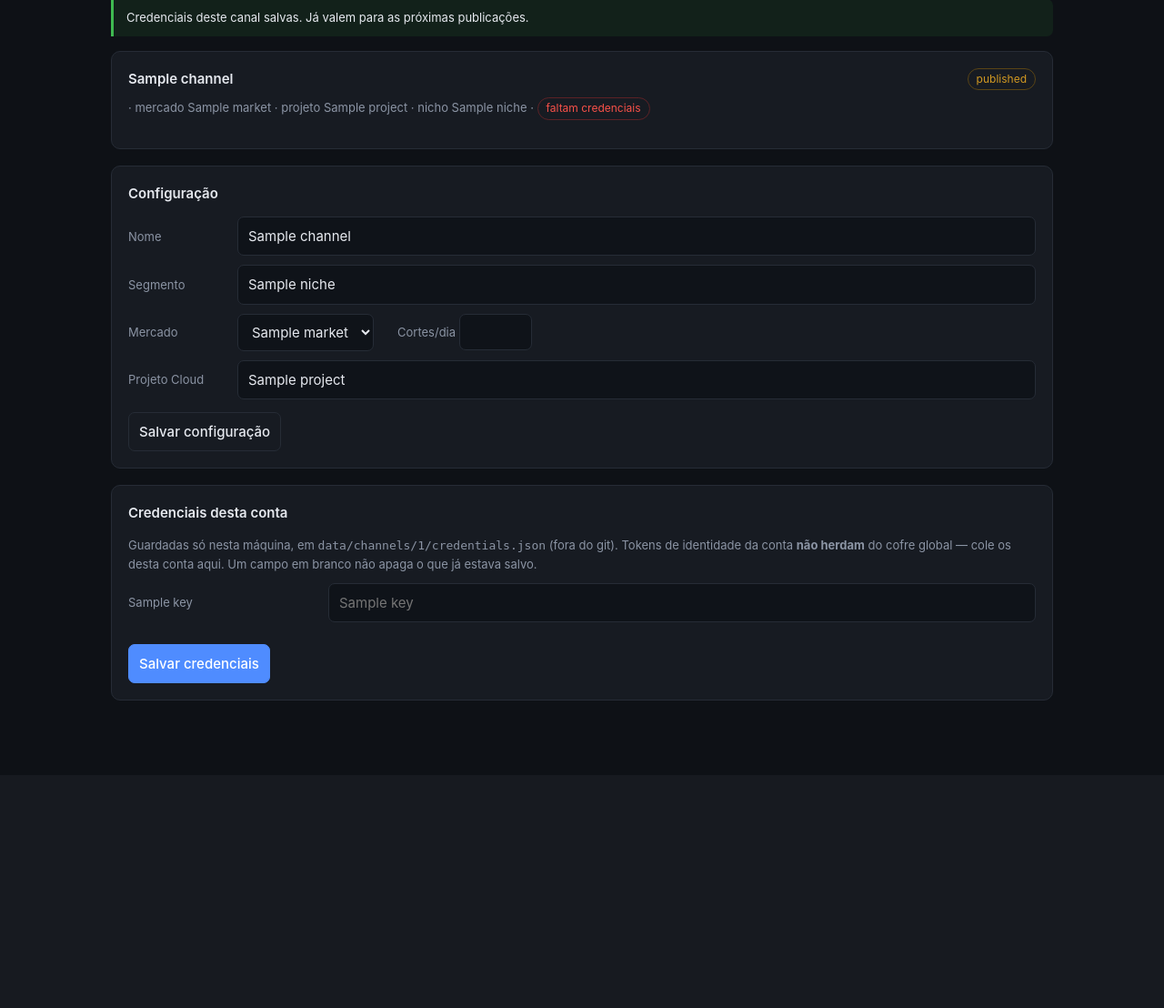
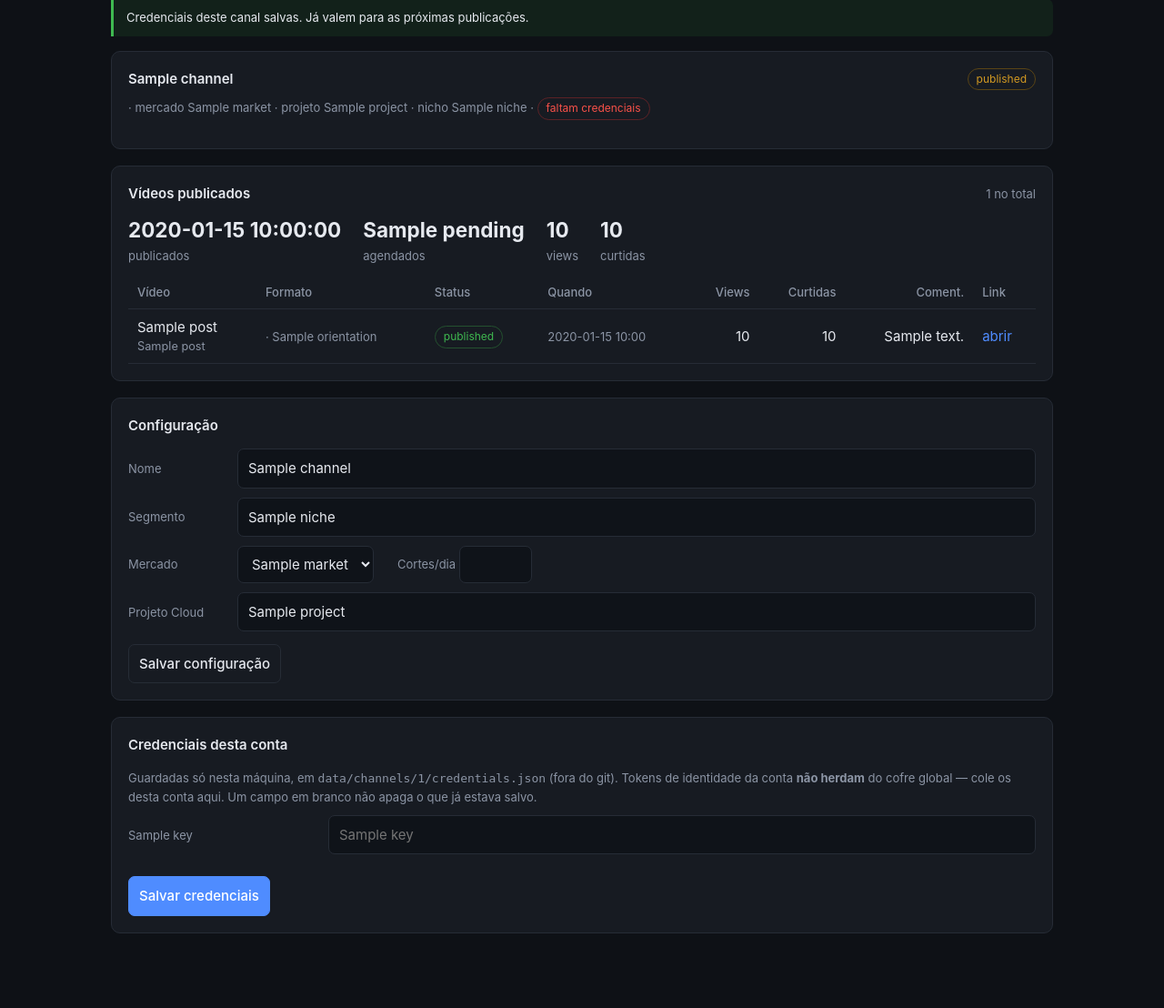
Before and after one commit to BroonTreyer/dubflow, a FastAPI app: template app/web/templates/channel.html in a window 1280 px wide. Shown: the part 126-1234 px from the top of the page at 91% size. Before the commit the page ends 896 px from the top, so only its background shows below. Run offline with FastAPI, Linux system fonts and the light colour scheme; the template is opened without the code that fills it: most values are stand-ins (such as "Sample title", 1, 10 or a date in 2020); parts of the project's set-up code (start-up, migrations or seed data) failed here and were passed over.

Commit message:
painel por canal: videos publicados + metricas por conta
- channel_detail passa posts_by_channel + channel_totals
- nova secao "Videos publicados" no channel.html: KPIs (publicados,
  agendados, views, curtidas) + tabela dos posts (formato, status, data,
  metricas, link)
- db.posts_by_channel(channel_id): posts do canal com corte/episodio e metricas
- fix: piso do Pix em 100 centavos (AbacatePay exige minimo R$1)
- cobertura em test_web (render do painel por canal com posts)

```diff
--- a/app/db.py
+++ b/app/db.py
@@ -737,6 +737,24 @@ def recent_clips(limit: int = 12) -> list[dict[str, Any]]:
     return [dict(r) for r in rows]
 
 
+def posts_by_channel(channel_id: int, limit: int = 200) -> list[dict[str, Any]]:
+    """Publicacoes de UM canal (os videos postados), com dados do corte/episodio e
+    metricas — base do painel por canal. Mais recentes primeiro."""
+    with connect() as conn:
+        rows = conn.execute(
+            "SELECT p.*, c.title AS clip_title, c.yt_title AS clip_yt_title,"
+            " c.thumb_path AS clip_thumb, c.thumb_vertical_path AS clip_thumb_vertical,"
+            " c.episode_id, e.title AS episode_title"
+            " FROM posts p JOIN clips c ON c.id = p.clip_id"
+            " JOIN episodes e ON e.id = c.episode_id"
+            " WHERE p.channel_id = ?"
+            " ORDER BY COALESCE(p.posted_at, p.scheduled_at, p.created_at) DESC, p.id DESC"
+            " LIMIT ?",
+            (channel_id, limit),
+        ).fetchall()
+    return [dict(r) for r in rows]
+
+
 def channel_totals() -> dict[int | None, dict[str, int]]:
     """Por canal (None = cofre global): posts publicados/pendentes e soma de metricas."""
     with connect() as conn:
--- a/app/pix.py
+++ b/app/pix.py
@@ -52,7 +52,9 @@ def _headers() -> dict[str, str]:
 
 
 def _cents(amount_brl: float) -> int:
-    return max(int(round(amount_brl * 100)), 50)  # ambos exigem no minimo 50 centavos
+    # AbacatePay exige no minimo R$ 1,00; PushinPay R$ 0,50. Piso 100 atende os dois
+    # (os precos reais sao bem maiores, entao o piso nunca corta uma venda de verdade).
+    return max(int(round(amount_brl * 100)), 100)
 
 
 # --------------------------------------------------------------------- AbacatePay
--- a/app/web/main.py
+++ b/app/web/main.py
@@ -407,6 +407,9 @@ def channel_detail(request: Request, channel_id: int, salvo: int = 0):
             "ready": module.configured(channel_id) if module else False,
             "csrf": security.csrf_token(request),
             "salvo": bool(salvo),
+            # Painel por canal: videos publicados + totais deste canal.
+            "posts": db.posts_by_channel(channel_id),
+            "totals": db.channel_totals().get(channel_id, {}),
         },
     )
 
--- a/app/web/templates/channel.html
+++ b/app/web/templates/channel.html
@@ -24,6 +24,70 @@
       {{ 'conectado' if ready else 'faltam credenciais' }}
     </span>
   </p>
+</div>
+
+<div class="panel">
+  <div class="row" style="justify-content:space-between;align-items:baseline">
+    <h2 style="margin:0">Vídeos publicados</h2>
+    <span class="muted">{{ posts|length }} no total</span>
+  </div>
+
+  <div class="row" style="gap:24px;margin:12px 0 4px;flex-wrap:wrap">
+    <div><div style="font-size:1.5em;font-weight:700">{{ totals.get('published', 0) }}</div>
+      <div class="muted">publicados</div></div>
+    <div><div style="font-size:1.5em;font-weight:700">{{ totals.get('pending', 0) }}</div>
+      <div class="muted">agendados</div></div>
+    <div><div style="font-size:1.5em;font-weight:700">{{ '{:,}'.format(totals.get('views', 0)).replace(',', '.') }}</div>
+      <div class="muted">views</div></div>
+    <div><div style="font-size:1.5em;font-weight:700">{{ '{:,}'.format(totals.get('likes', 0)).replace(',', '.') }}</div>
+      <div class="muted">curtidas</div></div>
+  </div>
+
+  {% if posts %}
+  <div style="overflow-x:auto">
+    <table style="width:100%;border-collapse:collapse;margin-top:8px;min-width:640px">
+      <thead>
+        <tr class="muted" style="text-align:left;border-bottom:1px solid var(--line)">
+          <th style="padding:8px 10px">Vídeo</th>
+          <th style="padding:8px 10px">Formato</th>
+          <th style="padding:8px 10px">Status</th>
+          <th style="padding:8px 10px">Quando</th>
+          <th style="padding:8px 10px;text-align:right">Views</th>
+          <th style="padding:8px 10px;text-align:right">Curtidas</th>
+          <th style="padding:8px 10px;text-align:right">Coment.</th>
+          <th style="padding:8px 10px">Link</th>
+        </tr>
+      </thead>
+      <tbody>
+        {% for p in posts %}
+        <tr style="border-bottom:1px solid var(--line)">
+          <td style="padding:8px 10px">
+            {{ p.clip_yt_title or p.clip_title or p.episode_title or ('Corte #' ~ p.clip_id) }}
+            {% if p.episode_title %}<div class="muted" style="font-size:.85em">{{ p.episode_title }}</div>{% endif %}
+          </td>
+          <td style="padding:8px 10px"><span style="text-transform:capitalize">{{ p.platform }}</span>
+            <span class="muted">· {{ p.orientation }}</span></td>
+          <td style="padding:8px 10px">
+            <span class="tag {% if p.status == 'published' %}done{% elif p.status == 'failed' %}failed{% else %}run{% endif %}">{{ p.status }}</span>
+          </td>
+          <td style="padding:8px 10px" class="muted">{{ (p.posted_at or p.scheduled_at or p.created_at or '')[:16] | replace('T', ' ') }}</td>
+          <td style="padding:8px 10px;text-align:right">{{ p.views if p.views is not none else '—' }}</td>
+          <td style="padding:8px 10px;text-align:right">{{ p.likes if p.likes is not none else '—' }}</td>
+          <td style="padding:8px 10px;text-align:right">{{ p.comments if p.comments is not none else '—' }}</td>
+          <td style="padding:8px 10px">
+            {% if p.permalink %}<a href="{{ p.permalink }}" target="_blank" rel="noopener">abrir</a>{% else %}<span class="muted">—</span>{% endif %}
+          </td>
+        </tr>
+        {% endfor %}
+      </tbody>
+    </table>
+  </div>
+  {% else %}
+  <p class="note" style="margin-top:12px">
+    Este canal ainda não publicou nada. Quando a distribuição automática enviar cortes
+    para cá (precisa de <strong>segmento</strong> definido), eles aparecem aqui com as métricas.
+  </p>
+  {% endif %}
 </div>
 
 <div class="panel">
```
Also changed, not shown: tests/test_web.py (+6 -0 lines).
